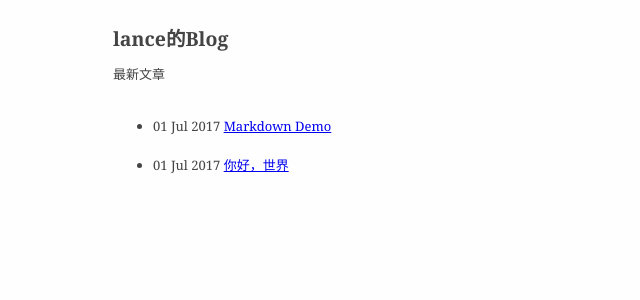
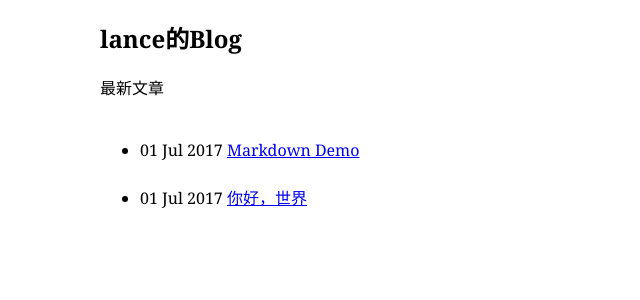
Before and after one commit to lancewux/lancewux.github.io, a Jekyll site: the page built from index.html, in a window 1280 px wide. Shown: the top 300 px of the page, without its empty margins (0-640 px from the left). Built offline with Jekyll 4.4.1, drawn with Linux system fonts in a browser that asks for light colours.

Commit message:
adjust css

```diff
--- a/_layouts/default.html
+++ b/_layouts/default.html
@@ -4,16 +4,9 @@
 	<meta http-equiv="content-type" content="text/html; charset=utf-8" />
 	<title>{{ page.title }}</title>
 	<style type="text/css">
-		html { font-size: 100%; overflow-y: scroll; -webkit-text-size-adjust: 100%; -ms-text-size-adjust: 100%; }
+		/*html { font-size: 100%; overflow-y: scroll; -webkit-text-size-adjust: 100%; -ms-text-size-adjust: 100%; }*/
 		body{
-			color:#444;
 			font-family:Georgia, Palatino, 'Palatino Linotype', Times, 'Times New Roman', serif;
-			font-size:13px;
-			line-height:1.5em;
-			padding:1em;
-			margin:auto;
-			max-width:42em;
-			background:#fefefe;
 			margin-left: 100px;
 		}
 	</style>
```
